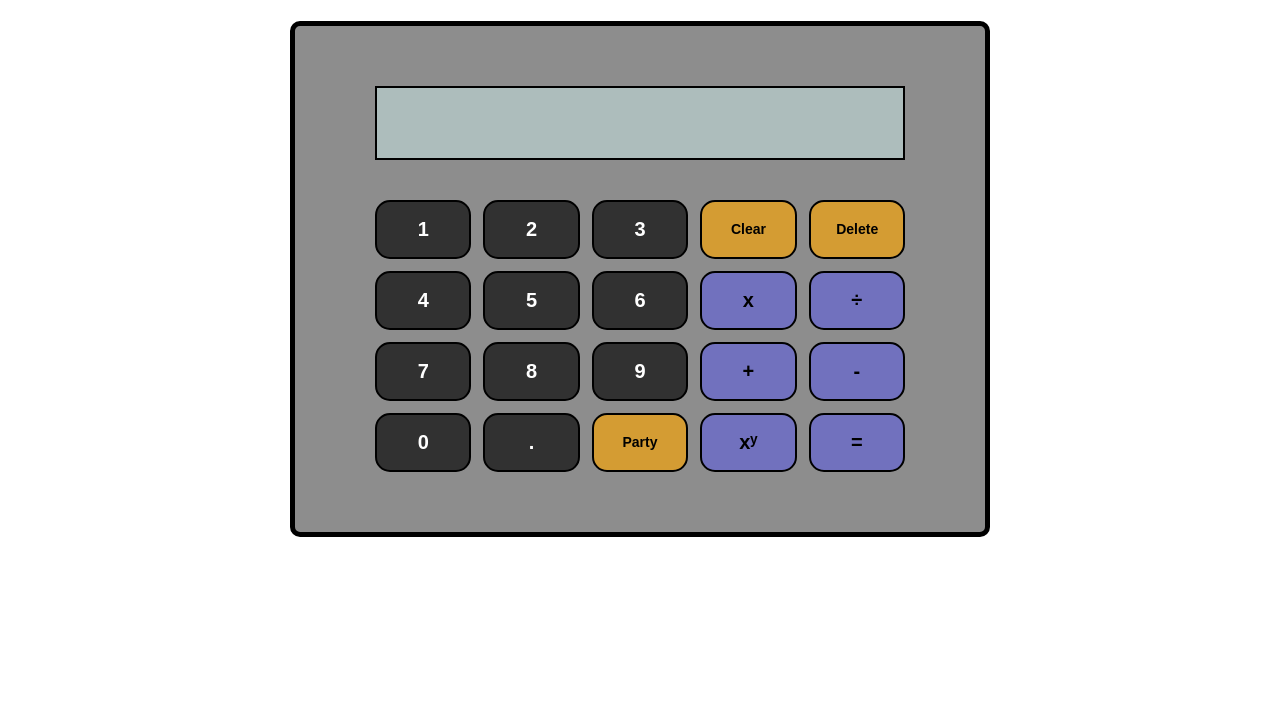
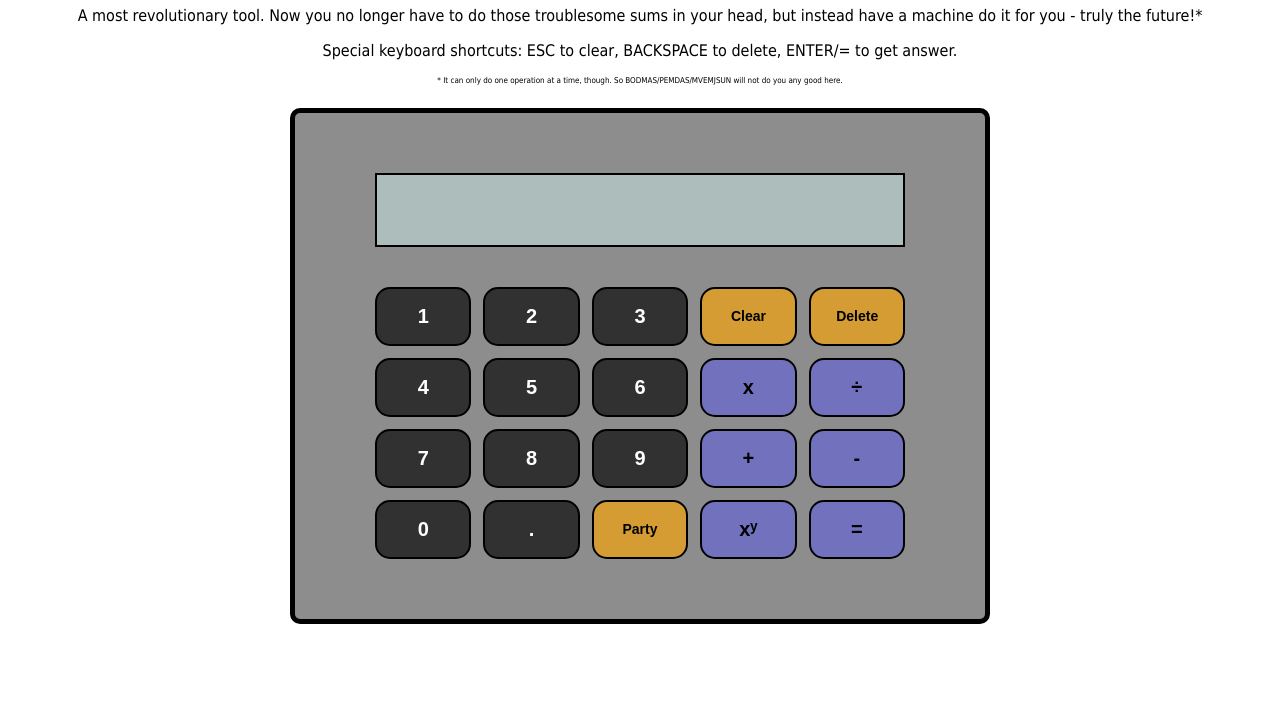
Before and after one commit to DanilSProjects/Calculator, a plain HTML site: page index.html in a window 1280 px wide. Shown: the part 75-800 px from the top of the page. Drawn offline with Linux system fonts and the light colour scheme.

Commit message:
Description + keyboard shortcut explanation added

```diff
--- a/css/style.css
+++ b/css/style.css
@@ -2,10 +2,16 @@
 body {
     margin: 0;
     font-family: Tahoma, sans-serif;
+    background-color: rgb(255, 255, 255);
 }
 
-h1 {
+h1,
+.description {
     text-align: center;
+}
+
+.asterisk {
+    font-size: 8px;
 }
 
 /* Calculator body styling */
--- a/index.html
+++ b/index.html
@@ -8,6 +8,9 @@
     </head>
     <body>
         <h1>Calculator</h1>
+        <p class="description">A most revolutionary tool. Now you no longer have to do those troublesome sums in your head, but instead have a machine do it for you - truly the future!*</p>
+        <p class="description">Special keyboard shortcuts: ESC to clear, BACKSPACE to delete, ENTER/= to get answer.</p>
+        <p class="description asterisk">* It can only do one operation at a time, though. So BODMAS/PEMDAS/MVEMJSUN will not do you any good here.</p>
         <div id="main-flex-container">
             <div id="main-container">
                 <p id="display"></p>
```
